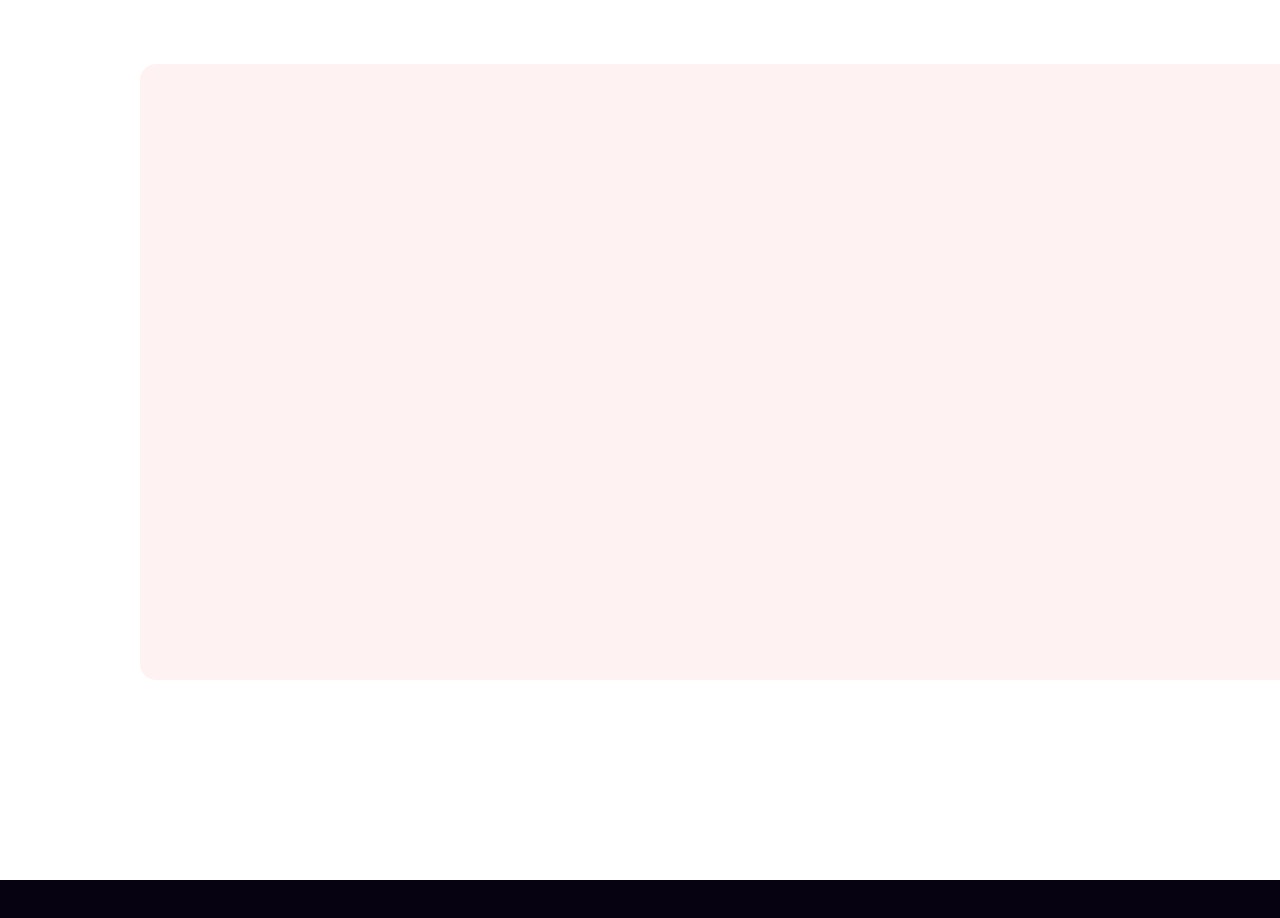
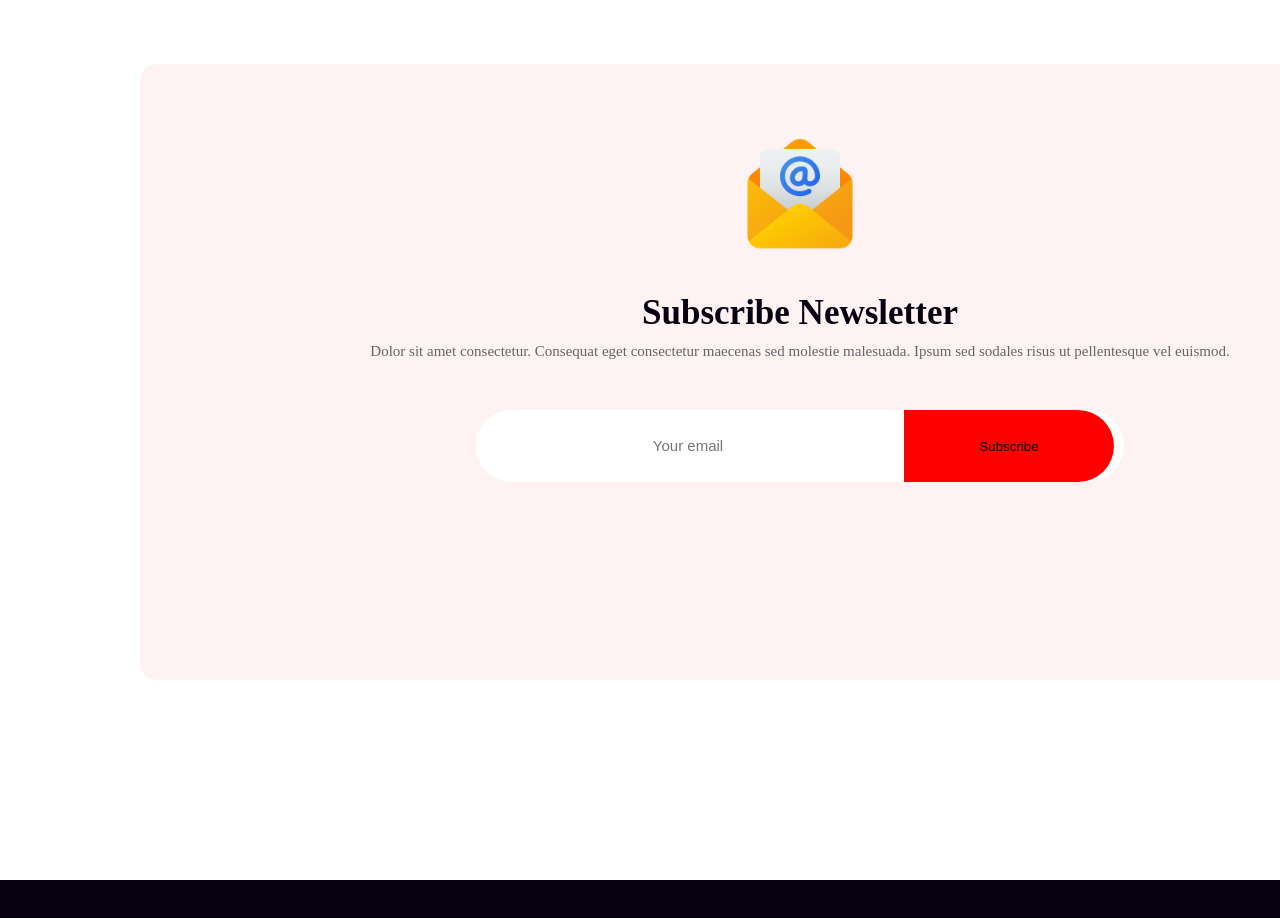
Before and after one commit to Sreya-Mazumder/New-Year-Celebration, a plain HTML site: page index.html in a window 1280 px wide. Shown: the part 3820-4738 px from the top of the page. Drawn offline with Linux system fonts and the light colour scheme.

Commit message:
subscribe section added

```diff
--- a/index.html
+++ b/index.html
@@ -120,6 +120,17 @@
         <!-- subscribe section -->
 
         <section class="subscribe-container">
+            <div class="newsletter-container">
+                <img src="images/Group 61.png" alt="" class="news-img">
+                <h3 class="news-title">Subscribe Newsletter</h3>
+                <p class="news-description">Dolor sit amet consectetur. Consequat eget consectetur maecenas sed molestie malesuada. Ipsum sed sodales risus ut pellentesque vel euismod. </p>
+            </div>
+
+            <div class="subscribe-btn-container">
+                <input class="sub-input" style="border:none" type="email" placeholder="Your email">
+                <button class="sub-btn" style="border:none"><a href="https://www.youtube.com/">Subscribe</a></button>
+
+            </div>
 
         </section>
     </main>
--- a/styles/styles.css
+++ b/styles/styles.css
@@ -549,7 +549,7 @@ body {
 
 /* subscribe section styles */
 
-.subscribe-container{
+.subscribe-container {
     /* Rectangle 11 */
     position: absolute;
     width: 1320px;
@@ -560,6 +560,87 @@ top: 6000x;
     bottom: -3700px;
     border-radius: 16px;
     background: rgba(255, 0, 0, 0.05);
+    /* text-align: center; */
+}
+
+.newsletter-container {
+
+
+
+    left: 1000px;
+    right: 72px;
+    margin-top: 70px;
+    text-align: center;
+}
+
+.news-img {
+    height: 120px;
+    width: 120px;
+}
+.news-title{
+    color: rgb(7, 2, 17);
+
+    font-size: 35px;
+    font-weight: 900;
+    margin-bottom: 8px;
+    padding-bottom: 0px;
+
+}
+
+.news-description{
+    color: rgba(7, 2, 17, 0.6);
+    margin-top: 10px;
+    font-size: 15px;
+    font-weight: 400;
+
+}
+.subscribe-btn-container{
+
+width: 648px;
+height: 72px;
+left: 476px;
+right: -476px;
+top: 6454.07px;
+bottom: -6454.07px;
+border-radius: 50px;
+
+margin: 50px auto;
+
+background: rgb(255, 255, 255);
+}
+.sub-input{
+
+width: 420px;
+height: 22px;
+left: 600px;
+right: 1px;
+top: 6479.07px;
+bottom: -6429.07px;
+color: rgba(7, 2, 17, 0.3);
+text-align: center;
+
+font-size: 15px;
+font-weight: 400;
+
+}
+.sub-btn{
+
+width: 210px;
+height: 72px;
+left: 914px;
+right: -914px;
+top: 6454.07px;
+bottom: -6454.07px;
+border-radius: 0px 50px 50px 0px;
+
+background: rgb(255, 0, 0);
+
+}
+
+.sub-btn a{
+    text-decoration: none;
+    color: black;
+
 }
 
 
```
Lines whose indentation alone changed are shown as unchanged.
